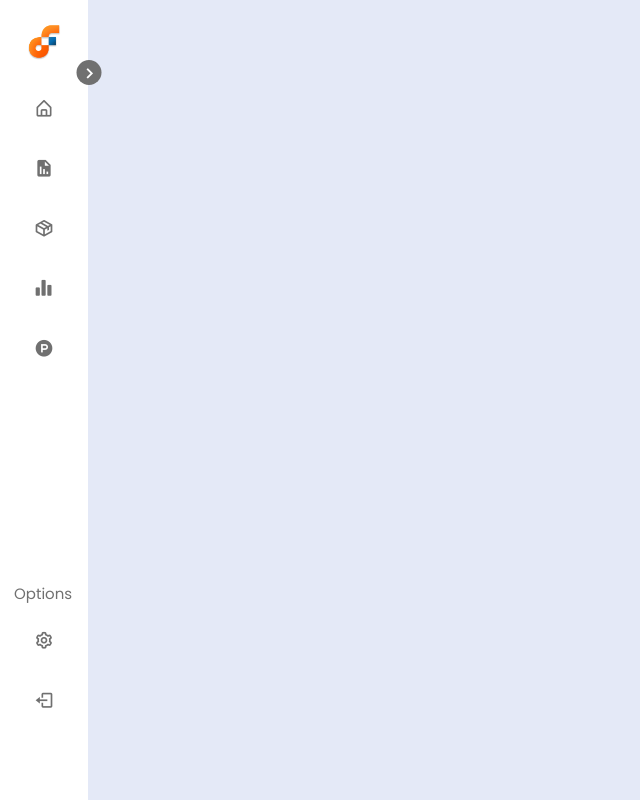
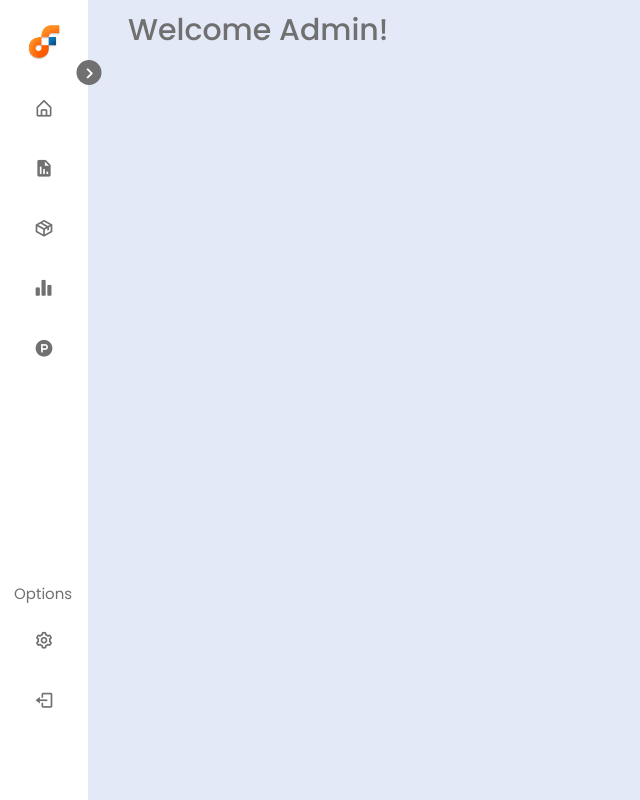
Before and after one commit to Dynaflow-git/Dynaflow-Website, a PHP site: page /admin/admin-dashboard.html in a window 1280 px wide. Shown: the whole page, without its empty margins (0-640 px from the left). Run offline with PHP 8.4, Linux system fonts and the light colour scheme.

Commit message:
initial commit

```diff
--- a/admin/admin-dashboard.html
+++ b/admin/admin-dashboard.html
@@ -89,6 +89,10 @@
       </div>
     </nav>
 
+    <section class="home">
+      <div class="text">Welcome Admin!</div>
+    </section>
+
 
      <!-- javascript -->
      <script src="./admin-style.css/script.js"></script>
--- a/admin/admin-style.css/sidebar.css
+++ b/admin/admin-style.css/sidebar.css
@@ -38,6 +38,9 @@ body{
    font-size: 16px;
    font-weight: 500;
    color: var(--text-colors);
+   transition: var(--tran-04);
+   white-space: nowrap;
+   opacity: 1;
  }
 
  .sidebar .image{
@@ -61,7 +64,7 @@ body{
    padding: 10px 14px;
    background: var(--sidebar-colors);
    transition: var(--tran-05);
-
+   z-index: 100;
 }
 
 .sidebar.close{
@@ -161,3 +164,22 @@ color: var(--sidebar-colors);
    flex-direction: column;
    justify-content: space-between;
 }
+
+.home{
+   position: relative;
+   left: 250px;
+   height: 100vh;
+   width: calc(100% - 250px);
+   background: var(--body-colors);
+   transition: var(--tran-05);
+}
+.home .text{
+   font-size: 30px;
+   font-weight: 500;
+   color: var(--text-colors);
+   padding: 8px 40px;
+}
+.sidebar.close ~ .home{
+   left: 88px;
+   width: calc(100% - 88px);
+}
--- a/index.html
+++ b/index.html
@@ -34,7 +34,7 @@
                 <div class="nav__perfil">
                     <div>
                         <a href="#home" class="nav__name">
-                            <img src="./image/icon-header.png" style="height: 110px; width: 225px;">
+                            <img src="./image/DF LOGO.png" style="height: 110px; width: 225px;">
                         </a>
                     </div>
                 </div>
@@ -199,7 +199,7 @@
         </p>
         <div class="d-flex flex-column align-items-center">
             <div class="row mb-3" id="input-form">
-                <div class="col-12 col-sm-10 col-md-8 col-lg-6">
+                <div class="col">
                     <div class="input-group" id="box-text">
                         <input type="text" class="form-control" aria-label="Sizing example input"
                             aria-describedby="inputGroup-sizing-default">
@@ -214,7 +214,7 @@
         <div class="container">
 
             <div class="footer-logo">
-                <img src="./image/white signature.png" alt="">
+                <img src="./image/df-white.png" alt="">
             </div>
 
 
--- a/style.css/content.css
+++ b/style.css/content.css
@@ -147,6 +147,7 @@ text-align: left;
 border-radius: 25px;
 border: none;
 box-shadow: rgba(99, 99, 99, 0.2) 0px 2px 8px 0px;
+
 }
 
 @keyframes slide {
```
Also changed, not shown: image/df-white.png (added), image/icon-header.png (deleted), image/white signature.png (deleted).
